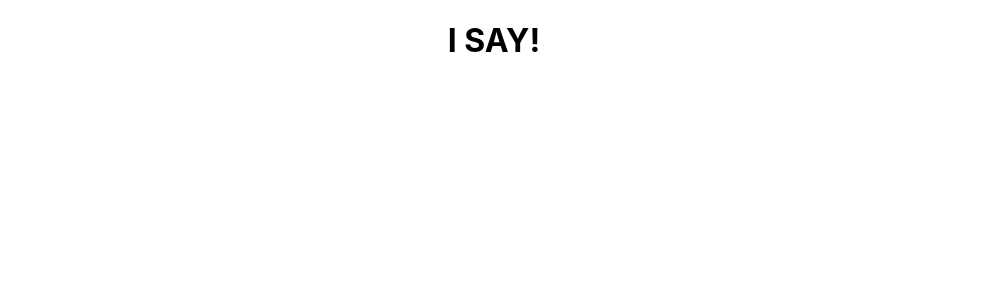
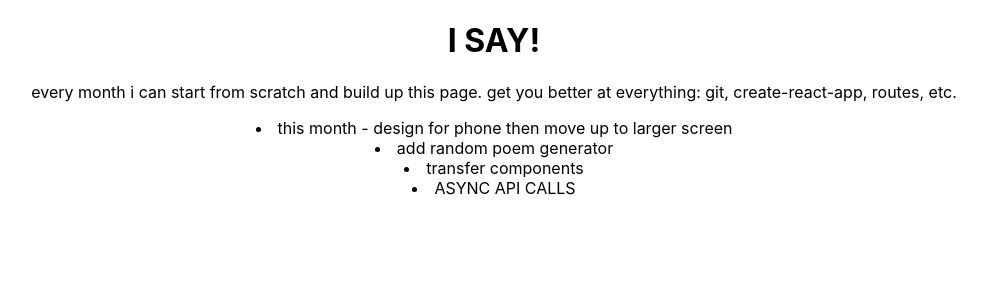
Before and after one commit to lawrend/sturdy-lamp, a React (Create React App) app in the folder djl/: page / in a window 1280 px wide. Shown: the top 300 px of the page, without its empty margins (146-1133 px from the left). Built offline with nearby package versions, Linux system fonts and the light colour scheme.

Commit message:
added goals to base container

```diff
--- a/djl/src/containers/BaseContainer.js
+++ b/djl/src/containers/BaseContainer.js
@@ -5,6 +5,13 @@ export default class BaseContainer extends Component {
     return (
       <div>
         <h1>I SAY!</h1>
+        <p>every month i can start from scratch and build up this page. get you better at everything: git, create-react-app, routes, etc.</p>
+        <uo>
+          <li>this month - design for phone then move up to larger screen</li>
+          <li>add random poem generator</li>
+          <li>transfer components</li>
+          <li>ASYNC API CALLS</li>
+        </uo>
       </div>
     );
   }
```
